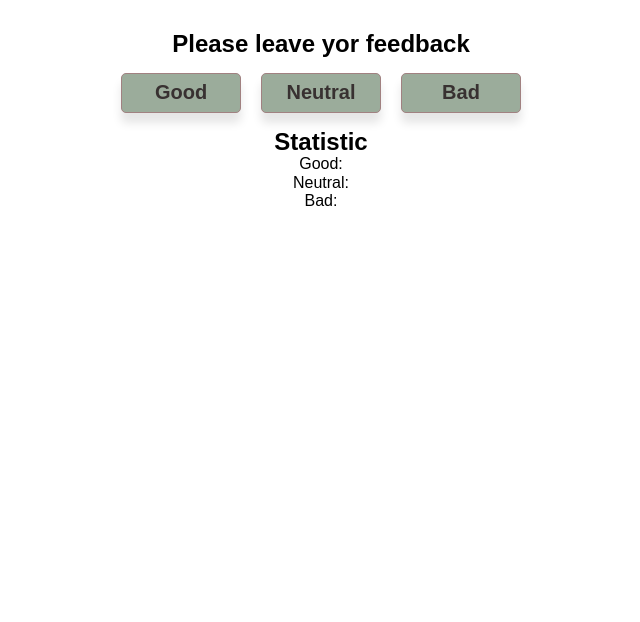
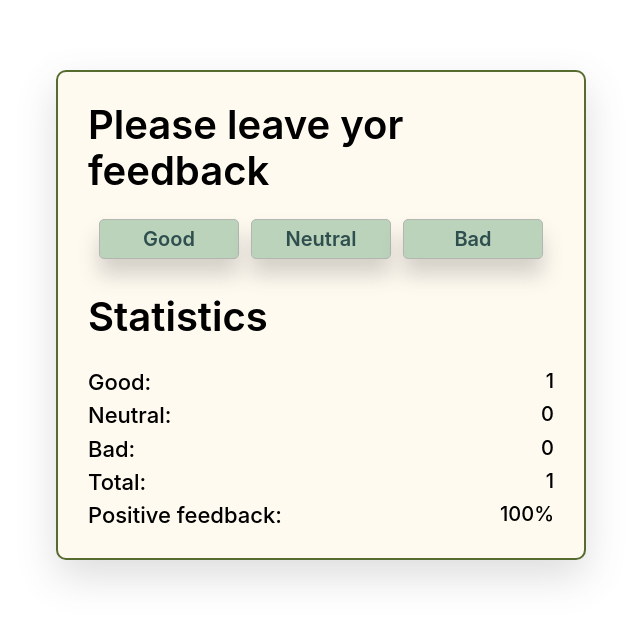
Before and after one commit to Stolbin/goit-react-hw-02-feedback, a React (Create React App) app: page / in a window 1280 px wide. Both pictures are taken after a click on the button "Good". Shown: the top 622 px of the page, without its empty margins (319-959 px from the left). Built offline with nearby package versions, Linux system fonts and the light colour scheme.

Commit message:
upd task

```diff
--- a/src/components/App/App.jsx
+++ b/src/components/App/App.jsx
@@ -1,8 +1,8 @@
 import React, { Component } from 'react';
+import SectionTitle from 'components/SectionTitle';
 import ButtonList from 'components/ButtonList';
 import CountList from 'components/CountList';
-import data from 'components/ButtonList/data.json';
-import { Container, TitleText } from './App.styled';
+import { Container, NotificationMessage } from './App.styled';
 
 class App extends Component {
   state = {
@@ -11,14 +11,47 @@ class App extends Component {
     bad: 0,
   };
 
-  // onClick
+  elements = () => Object.keys(this.state);
+
+  handleClick = event => {
+    const { value } = event.target;
+    this.setState(prevState => ({
+      [value]: prevState[value] + 1,
+    }));
+  };
+
+  countTotalFeedback = () =>
+    Object.values(this.state).reduce((total, value) => total + value);
+
+  countPercentagePositiveFeedback = () =>
+    Math.round((this.state.good / this.countTotalFeedback()) * 100);
+
   render() {
+    const { good, neutral, bad } = this.state;
+    const total = this.countTotalFeedback();
+    const positive = this.countPercentagePositiveFeedback();
     return (
       <Container>
-        <TitleText>Please leave yor feedback</TitleText>
-        <ButtonList elemets={data} />
-        <TitleText>Statistic</TitleText>
-        <CountList />
+        <SectionTitle title="Please leave yor feedback">
+          <ButtonList
+            elemets={this.elements()}
+            onLeaveFeedback={this.handleClick}
+          />
+        </SectionTitle>
+
+        <SectionTitle title="Statistics">
+          {good || neutral || bad ? (
+            <CountList
+              good={good}
+              neutral={neutral}
+              bad={bad}
+              total={total}
+              positivePercentage={positive}
+            />
+          ) : (
+            <NotificationMessage>There is no feedback</NotificationMessage>
+          )}
+        </SectionTitle>
       </Container>
     );
   }
--- a/src/components/App/App.styled.jsx
+++ b/src/components/App/App.styled.jsx
@@ -1,12 +1,20 @@
 import styled from '@emotion/styled';
 
 export const Container = styled.div`
+  width: 530px;
+  margin-top: 70px;
+  margin-right: auto;
+  margin-left: auto;
   padding: 30px;
-  background: #fff;
-  text-align: center;
+  background: #fffaf0;
+  border: 2px solid #556b2f;
+  border-radius: 10px;
+  box-shadow: 0px 16px 40px rgba(86, 86, 86, 0.2);
 `;
-export const TitleText = styled.h2`
-  front-size: 40px;
+
+export const NotificationMessage = styled.p`
+  font-size: 20px;
   font-weight: 600;
-  color: black;
+  color: #b22222;
+  margin-top: 20px;
 `;
--- a/src/components/ButtonList/ButtonList.jsx
+++ b/src/components/ButtonList/ButtonList.jsx
@@ -1,21 +1,19 @@
-import React from 'react';
 import PropTypes from 'prop-types';
 import { Section, ListItem, Button } from './ButtonList.styled';
 
-const ButtonList = ({ elemets }) => (
+const ButtonList = ({ elemets, onLeaveFeedback }) => (
   <Section>
     {elemets.map(element => (
-      <ListItem key={element.id}>
-        <Button
-          onClick={() => {
-            console.log('Clik');
-          }}
-        >
-          {element.name}
+      <ListItem key={element}>
+        <Button value={element} type="button" onClick={onLeaveFeedback}>
+          {element}
         </Button>
       </ListItem>
     ))}
   </Section>
 );
 
+ButtonList.propTypes = {
+  options: PropTypes.array,
+};
 export default ButtonList;
--- a/src/components/ButtonList/ButtonList.styled.jsx
+++ b/src/components/ButtonList/ButtonList.styled.jsx
@@ -3,26 +3,31 @@ import styled from '@emotion/styled';
 export const Section = styled.ul`
   display: flex;
   flex-direction: row;
-  justify-content: center;
-  align-content: center;
-  gap: 20px;
-  margin: 15px 0px;
+  justify-content: space-around;
+  align-content: baseline;
+  gap: 10px;
+  margin: 25px 10px 35px 10px;
 `;
 export const ListItem = styled.li``;
 export const Button = styled.button`
-  width: 120px;
+  width: 140px;
   height: 40px;
   padding: 5px 20px;
-  background: #9bac9b;
+  background: #bbd3bb;
   border-radius: 5px;
-  border: 1px solid #a18181;
-  color: #383131;
+  border: 1px solid #b4b6b2;
+  color: #2F4F4F;
   font-size: 20px;
   font-weight: 600;
-  box-shadow: 0 10px 10px rgba(0, 0, 0, 0.1);
-  transition: scale 650ms ease;
+  box-shadow: 0px 16px 20px rgba(86, 86, 86, 0.25);
+  transition: scale 650ms ease, background 650ms ease, color 650ms ease, box-shadow 650ms ease;
   &:hover {
-    scale: 1.05;
-    transition: scale 650ms ease;
-  }
+    scale: 1.04;
+    color: black;
+    background: #8cb38c;
+    box-shadow: 0px 16px 30px rgba(86, 86, 86, 0.4);
+    transition: scale 650ms ease, background 650ms ease, color 650ms ease, box-shadow 650ms ease;
+  };
+  &::first-letter {
+    text-transform: uppercase;
 `;
--- a/src/components/ButtonList/data.json
+++ /dev/null
@@ -1,5 +0,0 @@
-[
-  { "name": "Good", "id": "1" },
-  { "name": "Neutral", "id": "2" },
-  { "name": "Bad", "id": "3" }
-]
--- a/src/components/CountList/CountList.jsx
+++ b/src/components/CountList/CountList.jsx
@@ -1,23 +1,41 @@
-import React from 'react';
 import PropTypes from 'prop-types';
 import {
   CountListBox,
   CountListItem,
-  CountListItemText,
+  CountListItemTitle,
+  CountListItemValue,
 } from './CountList.styled';
 
-const CountList = () => (
+const CountList = ({ good, neutral, bad, total, positivePercentage }) => (
   <CountListBox>
     <CountListItem>
-      <CountListItemText>Good:</CountListItemText>
+      <CountListItemTitle>Good:</CountListItemTitle>
+      <CountListItemValue>{good}</CountListItemValue>
     </CountListItem>
     <CountListItem>
-      <CountListItemText>Neutral:</CountListItemText>
+      <CountListItemTitle>Neutral:</CountListItemTitle>
+      <CountListItemValue>{neutral}</CountListItemValue>
     </CountListItem>
     <CountListItem>
-      <CountListItemText>Bad:</CountListItemText>
+      <CountListItemTitle>Bad:</CountListItemTitle>
+      <CountListItemValue>{bad}</CountListItemValue>
+    </CountListItem>
+    <CountListItem>
+      <CountListItemTitle>Total:</CountListItemTitle>
+      <CountListItemValue>{total}</CountListItemValue>
+    </CountListItem>
+    <CountListItem>
+      <CountListItemTitle>Positive feedback:</CountListItemTitle>
+      <CountListItemValue>{positivePercentage}%</CountListItemValue>
     </CountListItem>
   </CountListBox>
 );
 
+CountList.propTypes = {
+  good: PropTypes.number,
+  neutral: PropTypes.number,
+  bad: PropTypes.number,
+  total: PropTypes.number,
+};
+
 export default CountList;
--- a/src/components/CountList/CountList.styled.jsx
+++ b/src/components/CountList/CountList.styled.jsx
@@ -1,5 +1,21 @@
 import styled from '@emotion/styled';
 
-export const CountListBox = styled.ul``;
-export const CountListItem = styled.li``;
-export const CountListItemText = styled.p``;
+export const CountListBox = styled.ul`
+  margin-top: 30px;
+  display: flex;
+  flex-direction: column;
+  gap: 8px;
+`;
+export const CountListItem = styled.li`
+  display: flex;
+  flex-direction: row;
+  justify-content: space-between;
+`;
+export const CountListItemTitle = styled.p`
+  font-size: 22px;
+  font-weight: 500;
+`;
+export const CountListItemValue = styled.p`
+  font-size: 20px;
+  font-weight: 500;
+`;
--- /dev/null
+++ b/src/components/SectionTitle/SectionTitle.jsx
@@ -0,0 +1,16 @@
+import PropTypes from 'prop-types';
+import { TitleContainer, TitleSection } from './SectionTitle.styled';
+
+const SectionTitle = ({ title, children }) => (
+  <TitleContainer>
+    {title && <TitleSection>{title}</TitleSection>}
+    {children}
+  </TitleContainer>
+);
+
+SectionTitle.propTypes = {
+  title: PropTypes.string,
+  children: PropTypes.node,
+};
+
+export default SectionTitle;
--- /dev/null
+++ b/src/components/SectionTitle/SectionTitle.styled.jsx
@@ -0,0 +1,9 @@
+import styled from '@emotion/styled';
+
+export const TitleContainer = styled.div``;
+export const TitleSection = styled.h2`
+  font-size: 40px;
+  font-weight: 600;
+  color: black;
+  }
+`;
--- /dev/null
+++ b/src/components/SectionTitle/index.js
@@ -0,0 +1 @@
+export { default } from './SectionTitle';
--- a/src/index.css
+++ b/src/index.css
@@ -53,10 +53,6 @@ address {
   font-style: normal;
 }
 
-body {
-  font-family: 'Montserrat', sans-serif;
-}
-
 .visually-hidden {
   position: absolute;
   white-space: nowrap;
```
